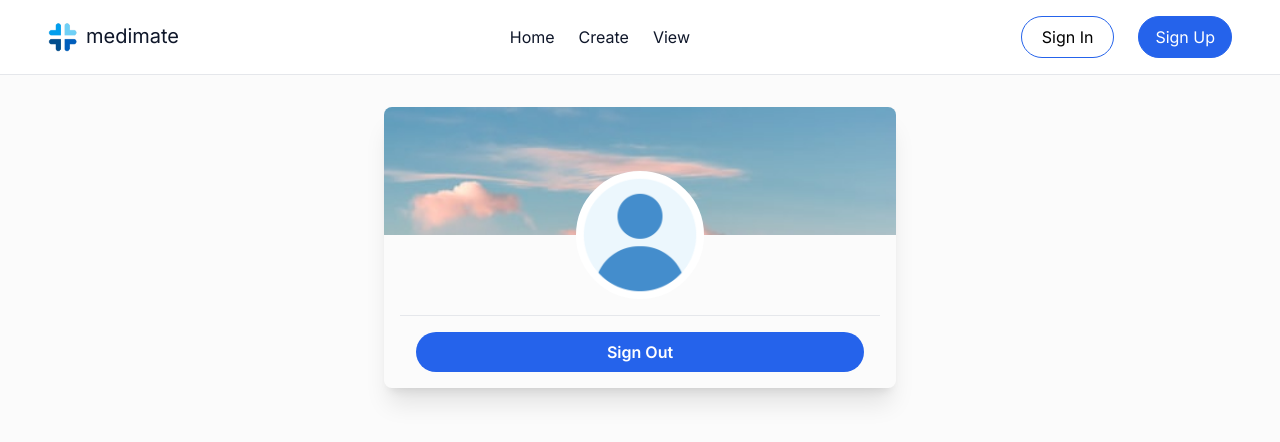
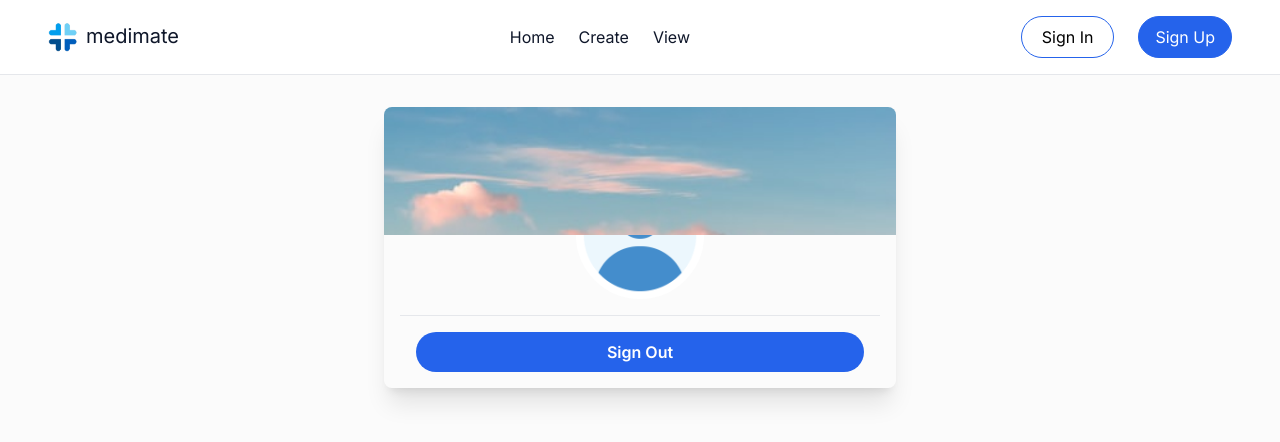
Before and after one commit to bellacaio16/medimate-next.js, a Next.js app: page /profile in a window 1280 px wide. Shown: the top 442 px of the page. Built offline with nearby package versions, Linux system fonts and the light colour scheme; no server answers.

Commit message:
Update Profile.jsx

```diff
--- a/src/components/Profile.jsx
+++ b/src/components/Profile.jsx
@@ -45,7 +45,7 @@ export default function Profile() {
   };
 
   return (
-    <div className="max-w-sm mx-4 z-20 sm:max-w-xs md:max-w-sm lg:max-w-md xl:max-w-lg mx-auto mt-8 shadow-xl rounded-lg text-gray-900">
+    <div className="max-w-sm mx-4 z-2 sm:max-w-xs md:max-w-sm lg:max-w-md xl:max-w-lg mx-auto mt-8 shadow-xl rounded-lg text-gray-900">
       <div className="relative h-32 overflow-hidden rounded-t-lg z-20">
         <Image
           layout="fill"
@@ -54,7 +54,7 @@ export default function Profile() {
           alt="Background"
         />
       </div>
-      <div className="relative -mt-16 z-20 mx-auto w-24 h-24 sm:w-32 sm:h-32 border-4 border-white bg-white rounded-full overflow-hidden">
+      <div className="relative -mt-16 z-2 mx-auto w-24 h-24 sm:w-32 sm:h-32 border-4 border-white bg-white rounded-full overflow-hidden">
         <Image
           width={120}
           height={120}
@@ -63,11 +63,11 @@ export default function Profile() {
           alt="Profile"
         />
       </div>
-      <div className="text-center mt-4 z-20">
+      <div className="text-center mt-4 z-2">
         <h2 className="text-xl font-semibold">{user.name}</h2>
         <p className="text-gray-500 mt-1">{user.email}</p>
       </div>
-      <div className="p-4 border-t mx-4 mt-4 z-20">
+      <div className="p-4 border-t mx-4 mt-4 z-2">
         <button
           onClick={handleSignout}
           className="w-full rounded-full bg-blue-600 hover:bg-blue-700 active:bg-blue-800 font-semibold text-white px-6 py-2"
```
